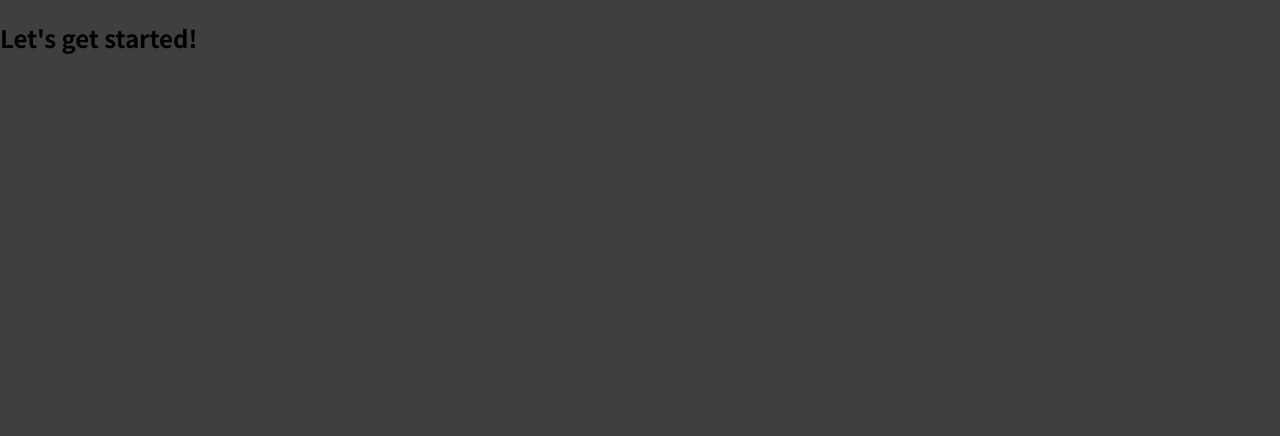
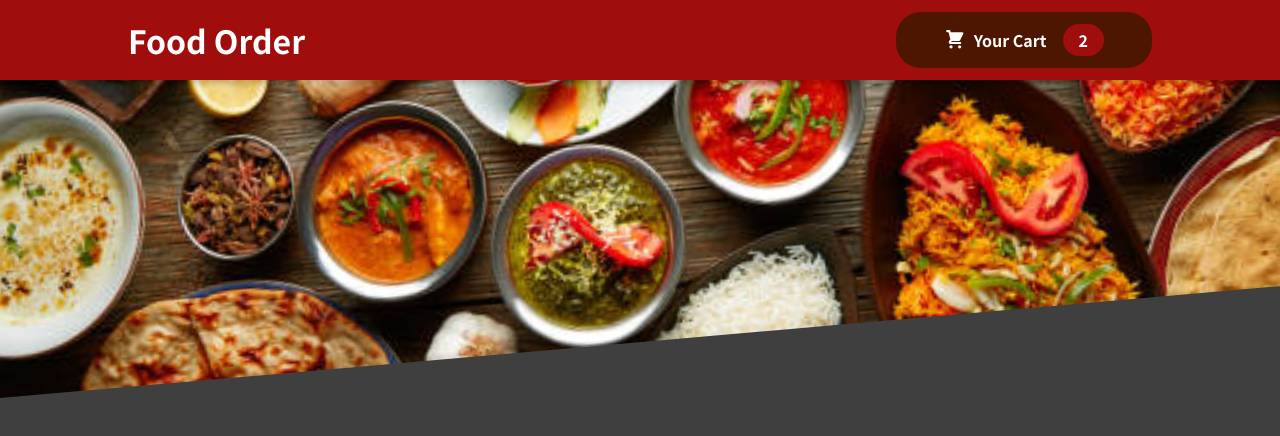
Before and after one commit to ramsankarAloor/restaurant-react-sharpner, a JavaScript app: page / in a window 1280 px wide. Shown: the top 436 px of the page. Built offline with nearby package versions, Linux system fonts and the light colour scheme.

Commit message:
header ui

```diff
--- a/src/App.js
+++ b/src/App.js
@@ -1,8 +1,10 @@
+import Header from "./components/Layout/Header";
+
 function App() {
   return (
-    <div>
-      <h2>Let's get started!</h2>
-    </div>
+    <>
+      <Header />
+    </>
   );
 }
 
--- /dev/null
+++ b/src/components/Cart/CartIcon.js
@@ -0,0 +1,13 @@
+const CartIcon = (props) => {
+  return (
+    <svg
+      xmlns="http://www.w3.org/2000/svg"
+      viewBox="0 0 20 20"
+      fill="currentColor"
+    >
+      <path d="M3 1a1 1 0 000 2h1.22l.305 1.222a.997.997 0 00.01.042l1.358 5.43-.893.892C3.74 11.846 4.632 14 6.414 14H15a1 1 0 000-2H6.414l1-1H14a1 1 0 00.894-.553l3-6A1 1 0 0017 3H6.28l-.31-1.243A1 1 0 005 1H3zM16 16.5a1.5 1.5 0 11-3 0 1.5 1.5 0 013 0zM6.5 18a1.5 1.5 0 100-3 1.5 1.5 0 000 3z" />
+    </svg>
+  );
+};
+
+export default CartIcon;
--- /dev/null
+++ b/src/components/Layout/Header.js
@@ -0,0 +1,19 @@
+import styles from "./Header.module.css";
+import foodOnTableImage from "../../assets/food-on-table.jpg";
+import HeaderCartButton from "./HeaderCartButton";
+
+const Header = (props) => {
+  return (
+    <>
+      <header className={styles.header}>
+        <h1>Food Order</h1>
+        <HeaderCartButton />
+      </header>
+      <div className={styles['image-div']}>
+        <img src={foodOnTableImage} alt="Food on table"/>
+      </div>
+    </>
+  );
+};
+
+export default Header;
--- /dev/null
+++ b/src/components/Layout/Header.module.css
@@ -0,0 +1,29 @@
+.header{
+    position: fixed;
+    width: 100vw;
+    height: 5rem;
+    display: flex;
+    align-items: center;
+    justify-content: space-between;
+    padding: 0 10%;
+    top: 0;
+    left: 0;
+    z-index: 10;
+    background-color: rgb(159, 13, 13);
+    color: white;
+    box-shadow: 0 2px 8px rgba(0, 0, 0, 0.25);
+}
+
+.image-div{
+    width: 100vw;
+    height: 25rem;
+    z-index: 0;
+    overflow: hidden;
+}
+
+.image-div img{
+    width: 110%;
+    height: 100%;
+    object-fit: cover;
+    transform: rotateZ(-5deg) translateY(-4rem) translateX(-1rem);
+}
--- /dev/null
+++ b/src/components/Layout/HeaderCartButton.js
@@ -0,0 +1,12 @@
+import CartIcon from "../Cart/CartIcon";
+import styles from "./HeaderCartButton.module.css";
+
+const HeaderCartButton = (props) => {
+  return <button className={styles.button}>
+    <span className={styles.icon}><CartIcon /></span>
+    <span>Your Cart</span>
+    <span className={styles.badge}>2</span>
+  </button>;
+};
+
+export default HeaderCartButton;
--- /dev/null
+++ b/src/components/Layout/HeaderCartButton.module.css
@@ -0,0 +1,59 @@
+.button {
+  cursor: pointer;
+  font: inherit;
+  border: none;
+  background-color: #4d1601;
+  color: white;
+  padding: 0.75rem 3rem;
+  display: flex;
+  justify-content: space-around;
+  align-items: center;
+  border-radius: 25px;
+  font-weight: bold;
+}
+
+.button:hover,
+.button:active {
+  background-color: #2c0d00;
+}
+
+.icon {
+  width: 1.35rem;
+  height: 1.35rem;
+  margin-right: 0.5rem;
+}
+
+.badge {
+  background-color:rgb(159, 13, 13);
+  padding: 0.25rem 1rem;
+  border-radius: 25px;
+  margin-left: 1rem;
+  font-weight: bold;
+}
+
+.button:hover .badge,
+.button:active .badge {
+  background-color: #92320c;
+}
+
+.bump {
+  animation: bump 300ms ease-out;
+}
+
+@keyframes bump {
+  0% {
+    transform: scale(1);
+  }
+  10% {
+    transform: scale(0.9);
+  }
+  30% {
+    transform: scale(1.1);
+  }
+  50% {
+    transform: scale(1.15);
+  }
+  100% {
+    transform: scale(1);
+  }
+}
```
Also changed, not shown: src/assets/food-on-table.jpg (added).
